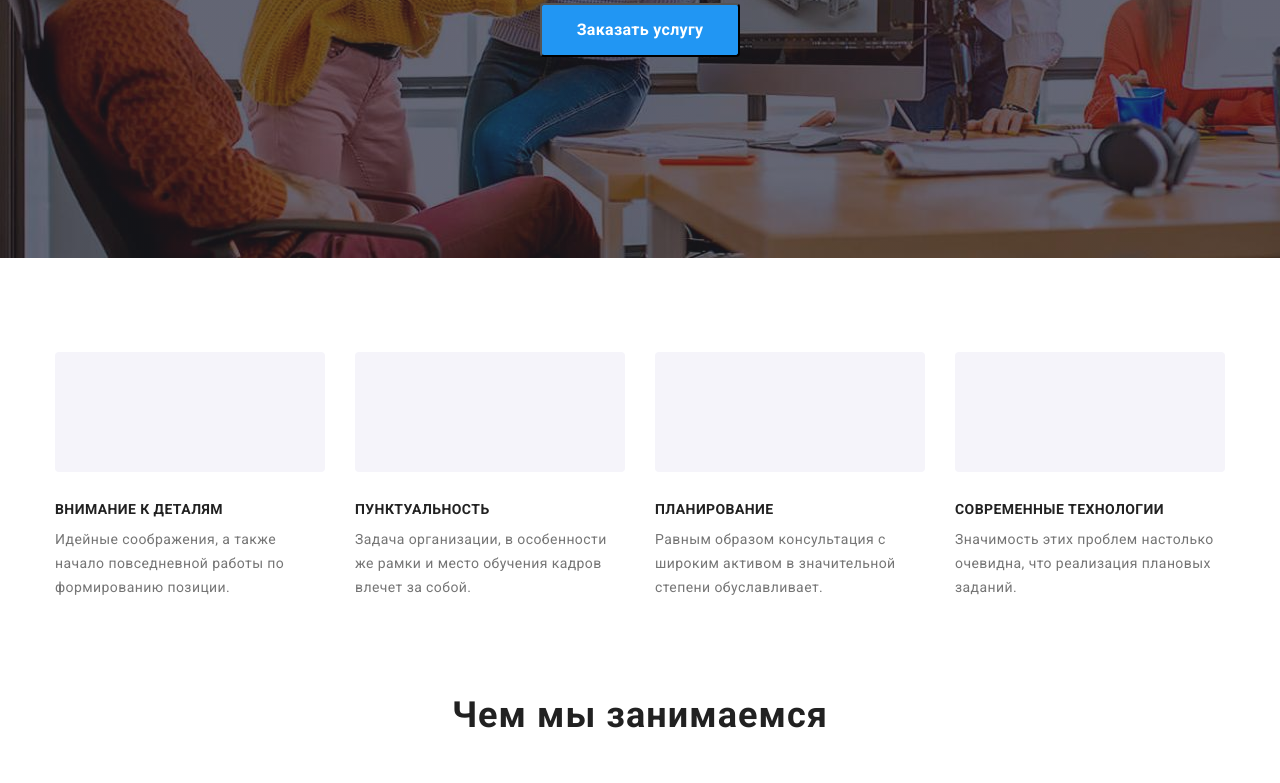
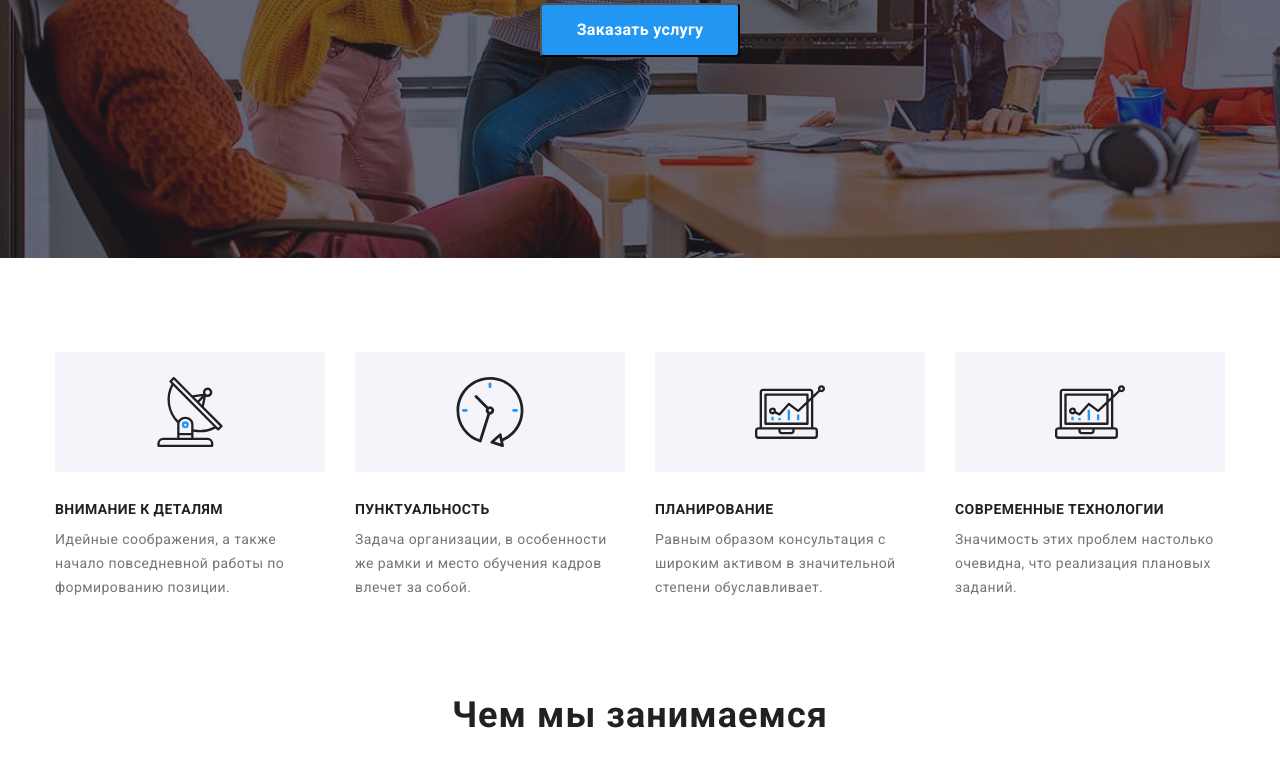
Before and after one commit to YevhenPro/goit-markup-hw-04, a plain HTML site: page index.html in a window 1280 px wide. Shown: the part 409-1192 px from the top of the page. Drawn offline with nearby package versions, Linux system fonts and the light colour scheme.

Commit message:
Update style.css

```diff
--- a/css/style.css
+++ b/css/style.css
@@ -225,16 +225,16 @@ p {
 }
 
 .advantages-list-item.icon-antenna::before {
-	background-image: url(./images/antenna.svg);
+	background-image: url(../images/antenna.svg);
 }
 .advantages-list-item.icon-clock::before {
-	background-image: url(./images/clock.svg);
+	background-image: url(../images/clock.svg);
 }
 .advantages-list-item.icon-diagram::before {
-	background-image: url(./images/diagram.svg);
+	background-image: url(../images/diagram.svg);
 }
 .advantages-list-item.icon-astronaut::before {
-	background-image: url(./images/diagram.svg);
+	background-image: url(../images/diagram.svg);
 }
 
 .advantages-list-item:not(:last-child) {
```
